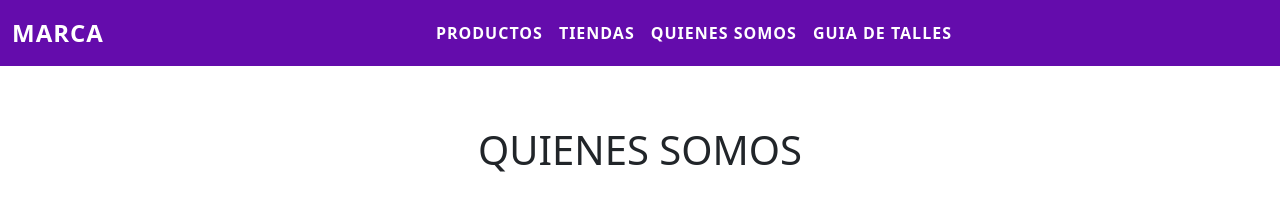
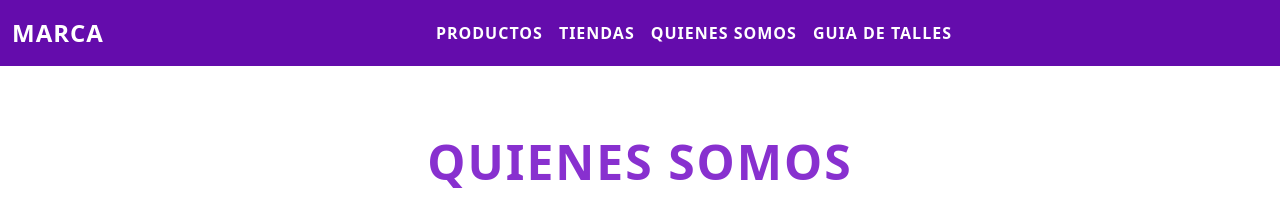
Before and after one commit to Emacord/marca, a website: page pages/quienessomos.html in a window 1280 px wide. Shown: the top 219 px of the page. Drawn offline with nearby package versions, Linux system fonts and the light colour scheme; grey boxes are pictures that could not be loaded.

Commit message:
Modificacion en Quienes somos

```diff
--- a/css/styles.css
+++ b/css/styles.css
@@ -98,6 +98,15 @@
   letter-spacing: 2px;
 }
 
+.tituloquienessomos {
+  font-size: 48px;
+  font-weight: bold;
+  margin: 10px 0;
+  color: #8830cf;
+  letter-spacing: 2px;
+  line-height: 1.1;
+}
+
 .rowtiendas {
   padding: 20px;
 }
```
Also changed, not shown: 1 other file.
